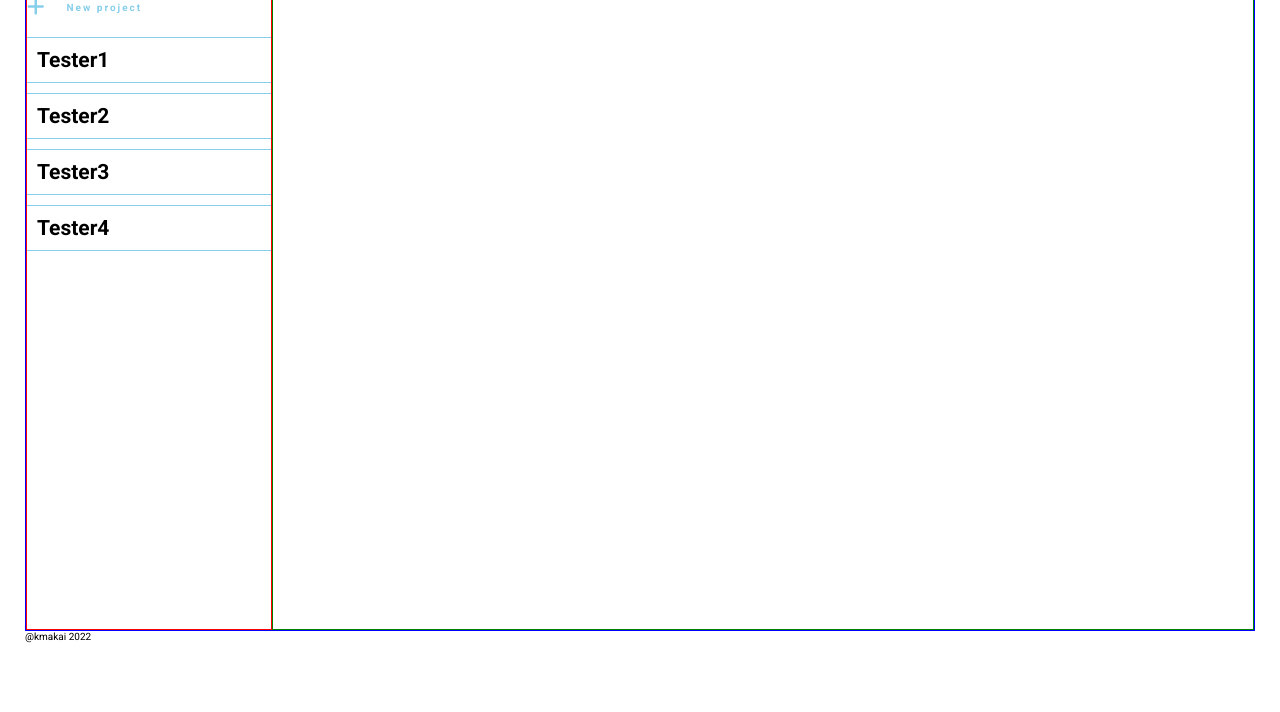
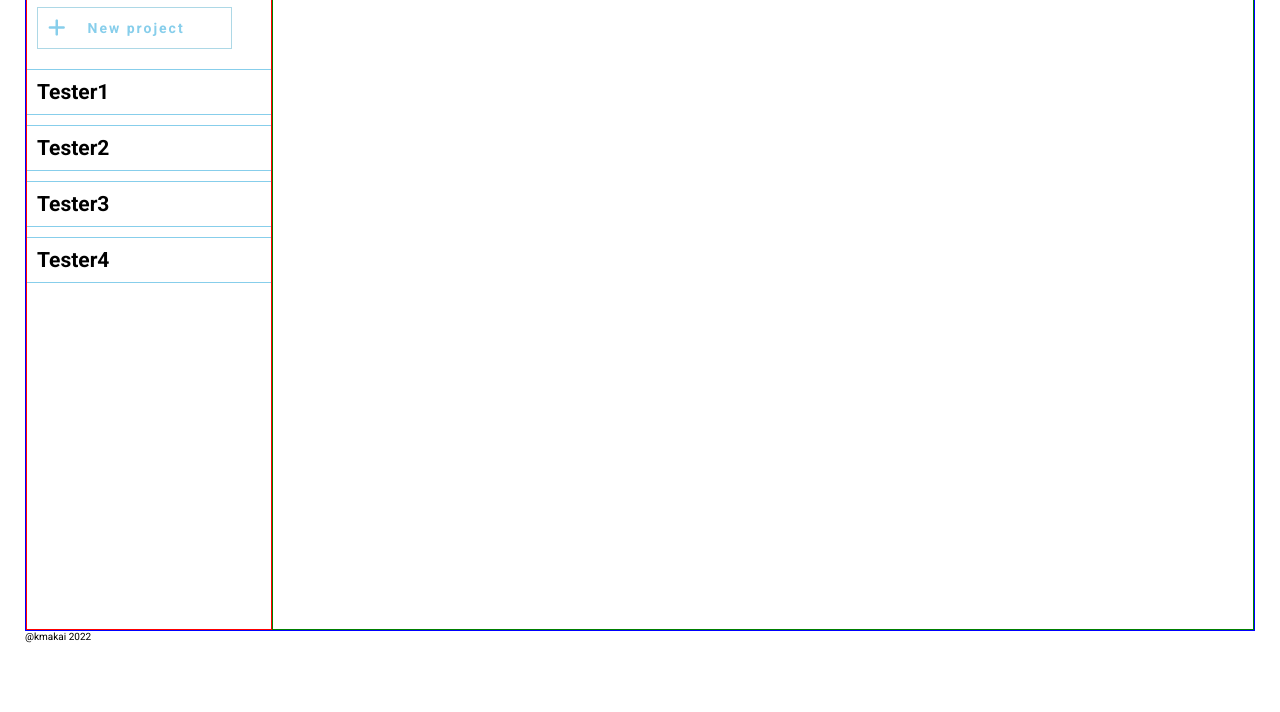
Before and after one commit to kmakai/odin-todo-list, a website built with webpack: page dist/index.html in a window 1280 px wide. Shown: the part 88-800 px from the top of the page. Built offline with nearby package versions, Linux system fonts and the light colour scheme.

Commit message:
2 files modified

```diff
--- a/dist/index.html
+++ b/dist/index.html
@@ -22,9 +22,9 @@
     <div class="container">
       <aside class="menu">
         <h2 class="projects-header">PROJECTS</h2>
-        <span class="new-project-button"
-          ><i class="fa-regular fa-plus"></i> New project</span
-        >
+        <span type="button" class="new-project-button">
+          <i class="fa-regular fa-plus"></i> New project
+        </span>
 
         <div class="projects-container"></div>
         <form class="new-item-form" onsubmit="return false">
--- a/dist/style.css
+++ b/dist/style.css
@@ -44,13 +44,19 @@ body {
   align-items: center;
   gap: 2rem;
   color: skyblue;
-  font-size: 1rem;
+  font-size: 1.4rem;
   font-weight: bold;
   letter-spacing: 0.2rem;
+  margin: 1rem 1rem;
+  padding: 1rem;
+  width: 80%;
+  border: 1px solid lightblue;
 }
 
 .new-project-button:hover {
   cursor: pointer;
+  color: #fff;
+  background-color: lightblue;
 }
 .new-project-button i {
   font-size: 2rem;
@@ -96,7 +102,7 @@ body {
 }
 
 .project:hover span {
- opacity: 1;
+  opacity: 1;
 }
 
 .main {
@@ -143,6 +149,7 @@ body {
   padding: 0.5rem 1rem;
   opacity: 0;
 }
+
 
 .new-item-form input {
   font-size: 1.2rem;
```
